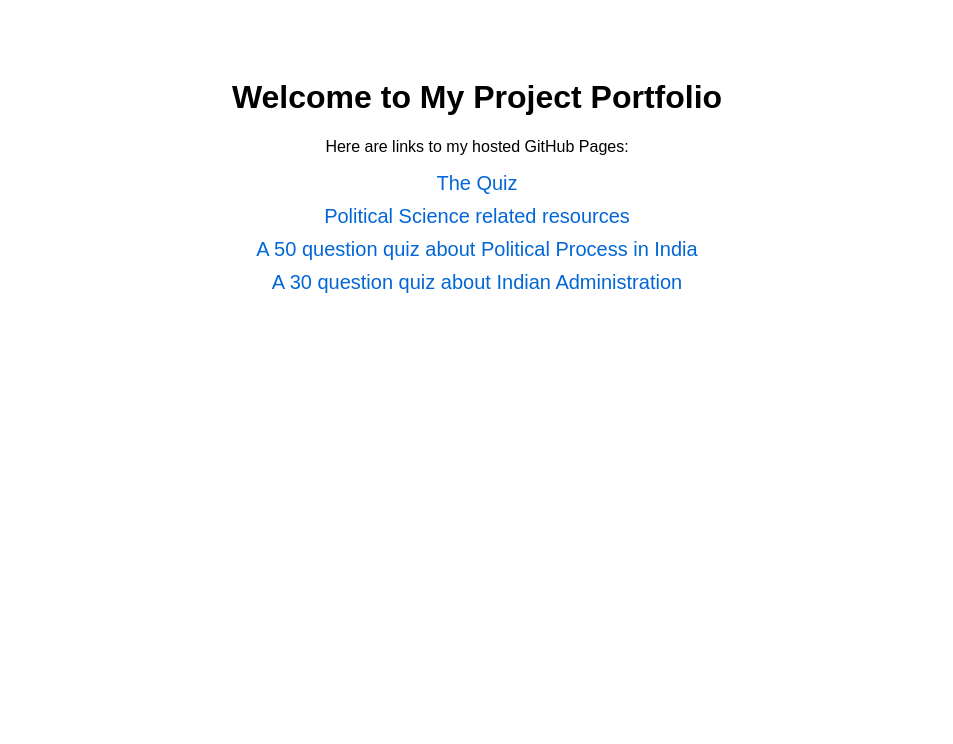
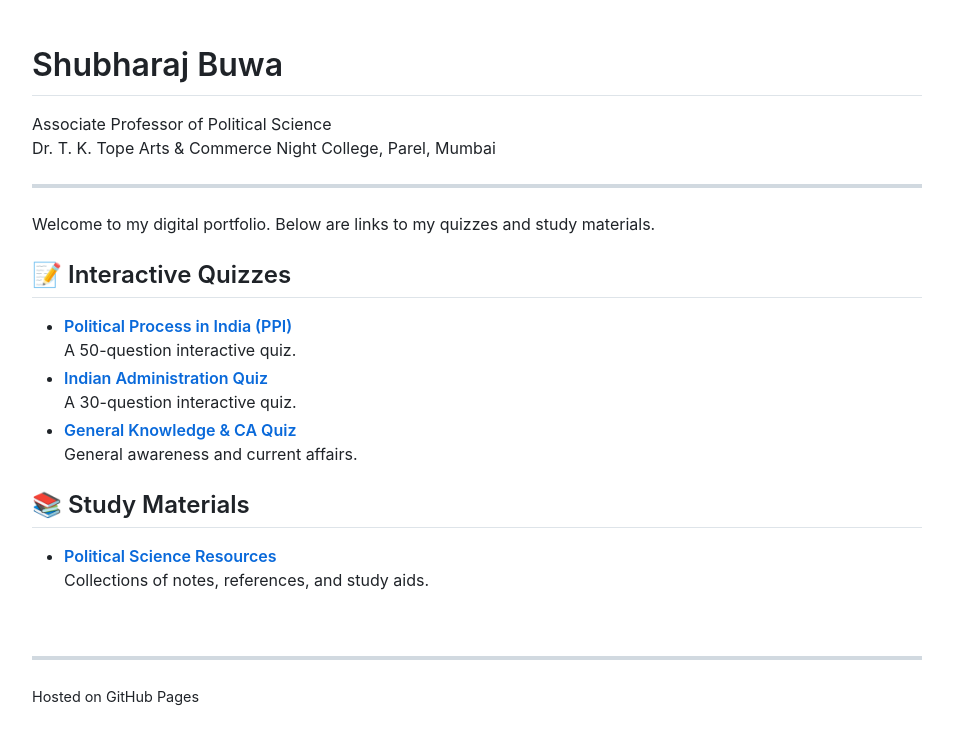
Before and after one commit to spbuwa/spbuwa.github.io, a plain HTML site: page index.html in a window 1280 px wide. Shown: the whole page, without its empty margins (163-1116 px from the left). Drawn offline with nearby package versions, Linux system fonts and the light colour scheme.

Commit message:
Revamp index.html for portfolio and quizzes
Updated the HTML structure and content for the portfolio page, including new metadata and links to quizzes and study materials.

```diff
--- a/index.html
+++ b/index.html
@@ -1,26 +1,69 @@
 <!DOCTYPE html>
-<html>
+<html lang="en">
 <head>
-    <title>My GitHub Portfolio</title>
+    <meta charset="UTF-8">
+    <meta name="viewport" content="width=device-width, initial-scale=1.0">
+    <title>Shubharaj Buwa - Home</title>
+
+    <link rel="stylesheet" href="https://cdnjs.cloudflare.com/ajax/libs/github-markdown-css/5.2.0/github-markdown-light.min.css">
+
     <style>
-        body { font-family: sans-serif; text-align: center; padding: 50px; }
-        ul { list-style-type: none; padding: 0; }
-        li { margin: 10px 0; }
-        a { text-decoration: none; color: #0366d6; font-size: 20px; }
-        a:hover { text-decoration: underline; }
+        /* This keeps the page readable and centered like a document */
+        .markdown-body {
+            box-sizing: border-box;
+            min-width: 200px;
+            max-width: 980px;
+            margin: 0 auto;
+            padding: 45px;
+        }
+
+        /* Mobile optimization */
+        @media (max-width: 767px) {
+            .markdown-body {
+                padding: 15px;
+            }
+        }
     </style>
 </head>
-<body>
 
-    <h1>Welcome to My Project Portfolio</h1>
-    <p>Here are links to my hosted GitHub Pages:</p>
+<body class="markdown-body">
 
+    <h1>Shubharaj Buwa</h1>
+    <p>
+        Associate Professor of Political Science<br>
+        Dr. T. K. Tope Arts & Commerce Night College, Parel, Mumbai
+    </p>
+    <hr>
+
+    <p>Welcome to my digital portfolio. Below are links to my quizzes and study materials.</p>
+
+    <h2>📝 Interactive Quizzes</h2>
     <ul>
-        <li><a href="https://spbuwa.github.io/Gk-CA_Quiz/" target="_blank">The Quiz</a></li>
-        <li><a href="https://spbuwa.github.io/study-resources/" target="_blank">Political Science related resources</a></li>
-        <li><a href="https://spbuwa.github.io/ppi/" target="_blank">A 50 question quiz about Political Process in India</a></li>
-        <li><a href="https://spbuwa.github.io/iaquiz/" target="_blank">A 30 question quiz about Indian Administration</a></li>
+        <li>
+            <strong><a href="https://spbuwa.github.io/ppi/" target="_blank">Political Process in India (PPI)</a></strong><br>
+            A 50-question interactive quiz.
+        </li>
+        <li>
+            <strong><a href="https://spbuwa.github.io/iaquiz/" target="_blank">Indian Administration Quiz</a></strong><br>
+            A 30-question interactive quiz.
+        </li>
+        <li>
+            <strong><a href="https://spbuwa.github.io/Gk-CA_Quiz/" target="_blank">General Knowledge & CA Quiz</a></strong><br>
+            General awareness and current affairs.
+        </li>
     </ul>
+
+    <h2>📚 Study Materials</h2>
+    <ul>
+        <li>
+            <strong><a href="https://spbuwa.github.io/study-resources/" target="_blank">Political Science Resources</a></strong><br>
+            Collections of notes, references, and study aids.
+        </li>
+    </ul>
+
+    <br>
+    <hr>
+    <small>Hosted on GitHub Pages</small>
 
 </body>
 </html>
```
